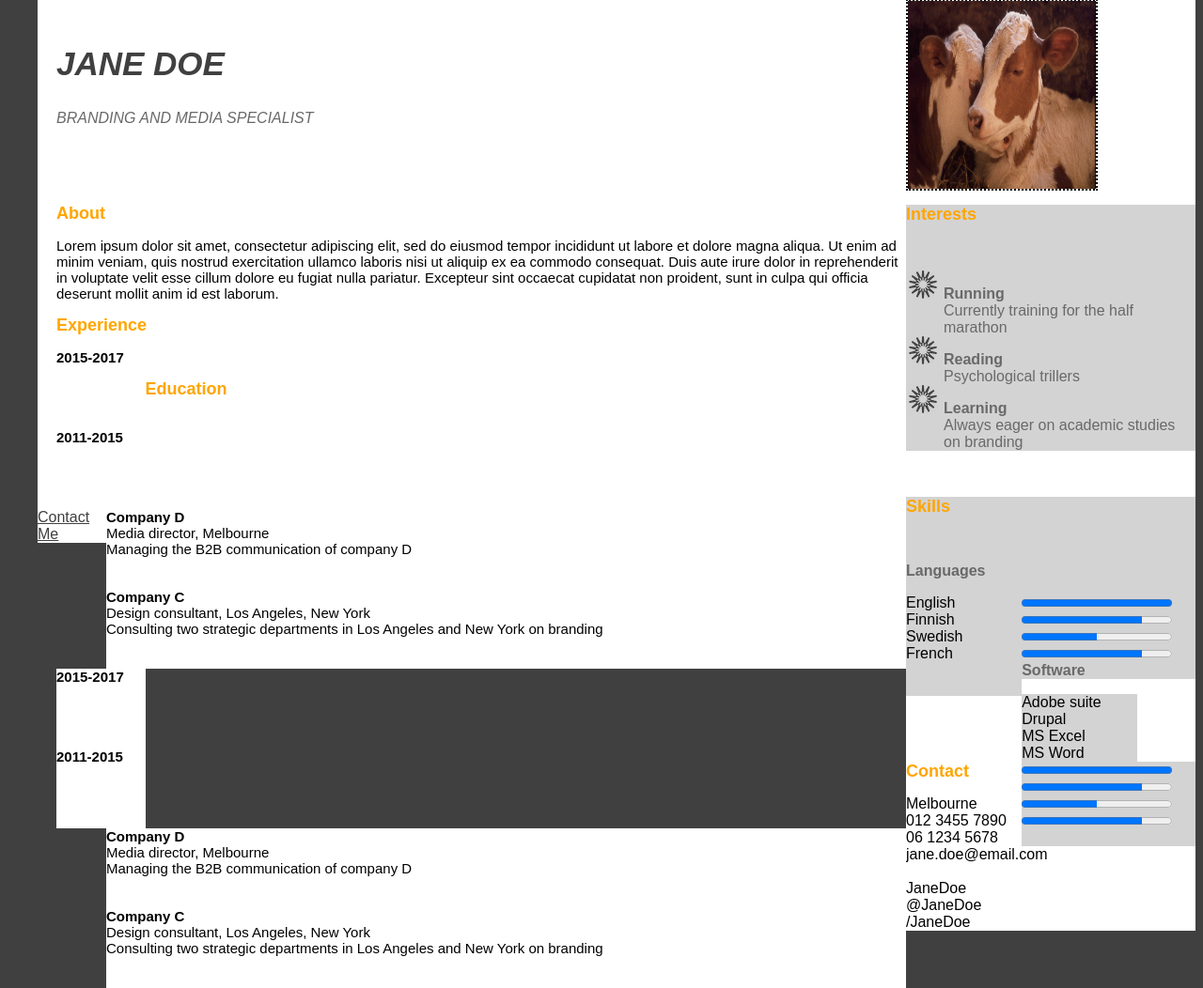
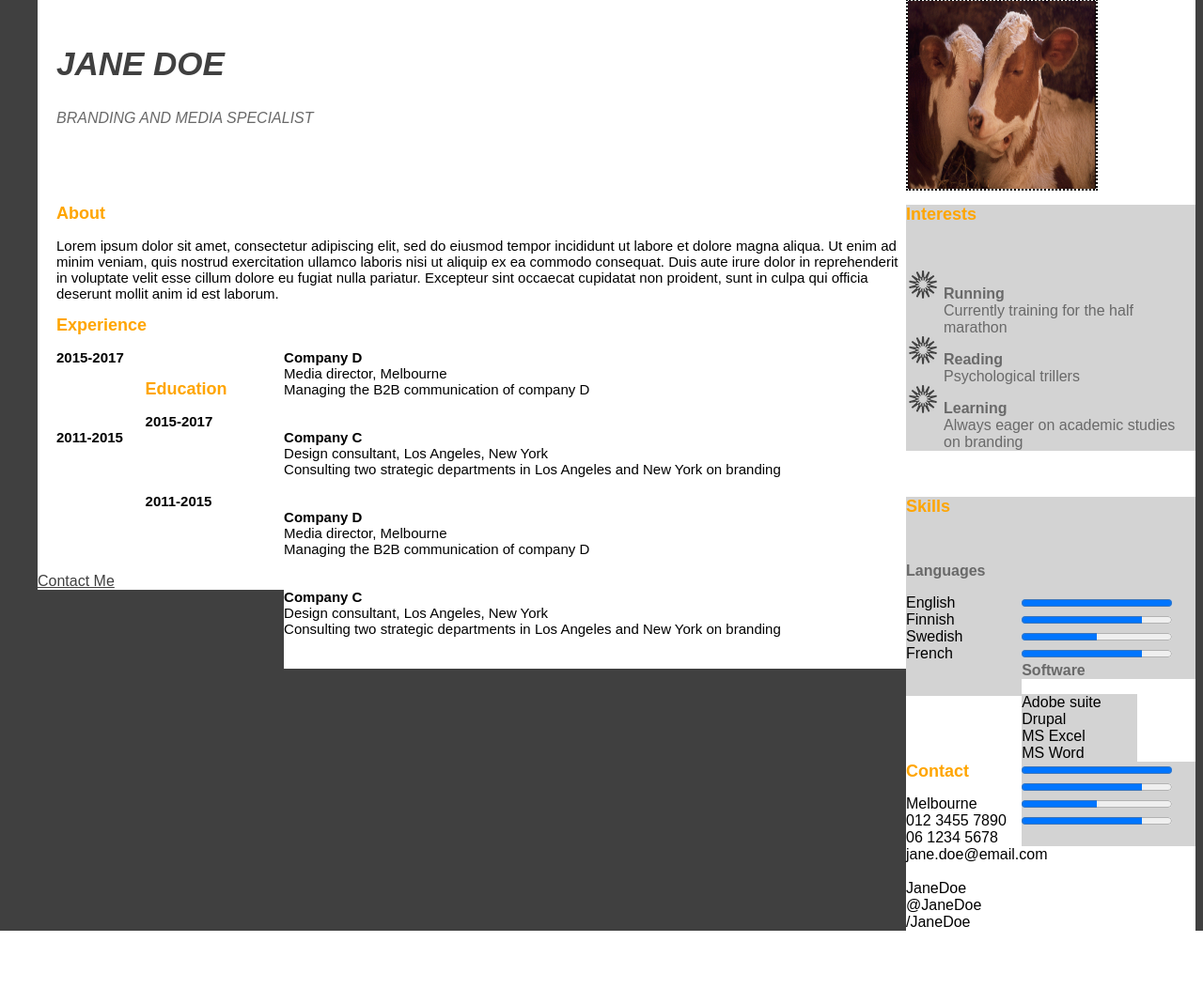
Before and after one commit to hellomoimoi/legendary-happiness, a PHP site: page /portfolio.html in a window 1280 px wide. Shown: the part 193-1245 px from the top of the page at 94% size. After the commit the page ends 1184 px from the top, so only its background shows below. Run offline with PHP 8.4, Linux system fonts and the light colour scheme.

Commit message:
Update style.css

```diff
--- a/style.css
+++ b/style.css
@@ -136,7 +136,7 @@ background-color: white;
 
 .columnr {
 float: right;
-width: 90%;
+width: 70%;
 background-color: white;
 }
 
```
